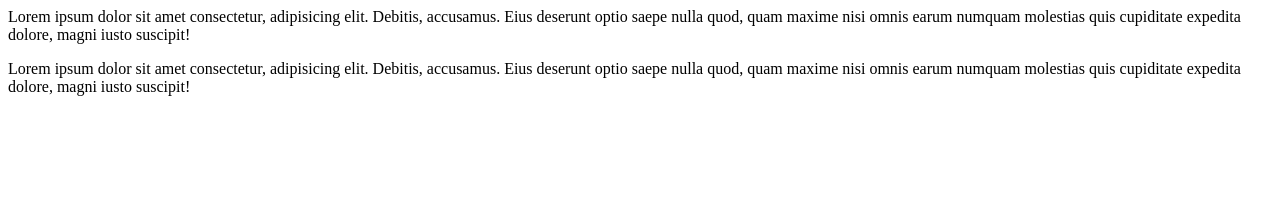
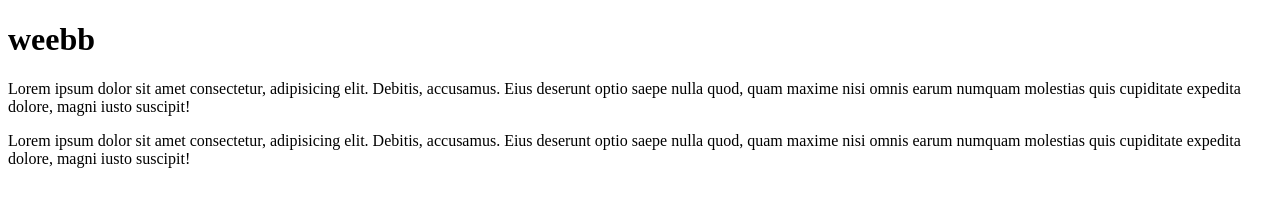
Before and after one commit to Quincy15th/testGit, a plain HTML site: page index.html in a window 1280 px wide. Drawn offline with Linux system fonts and the light colour scheme.

Commit message:
sua lan 2

```diff
--- a/index.html
+++ b/index.html
@@ -6,6 +6,7 @@
     <title>Document</title>
   </head>
   <body>
+    <h1>weebb</h1>
     Lorem ipsum dolor sit amet consectetur, adipisicing elit. Debitis,
     accusamus. Eius deserunt optio saepe nulla quod, quam maxime nisi omnis
     earum numquam molestias quis cupiditate expedita dolore, magni iusto
```
